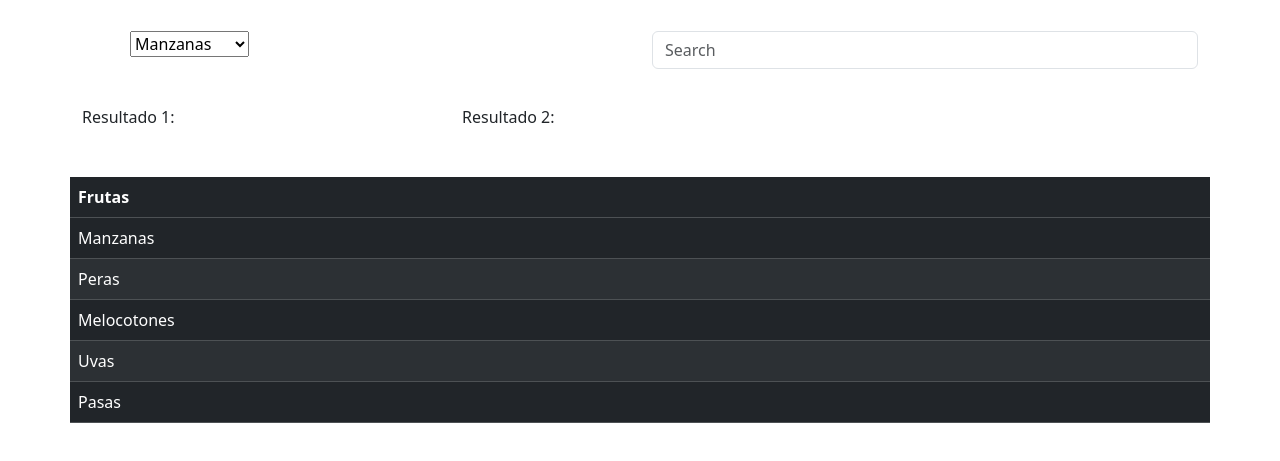
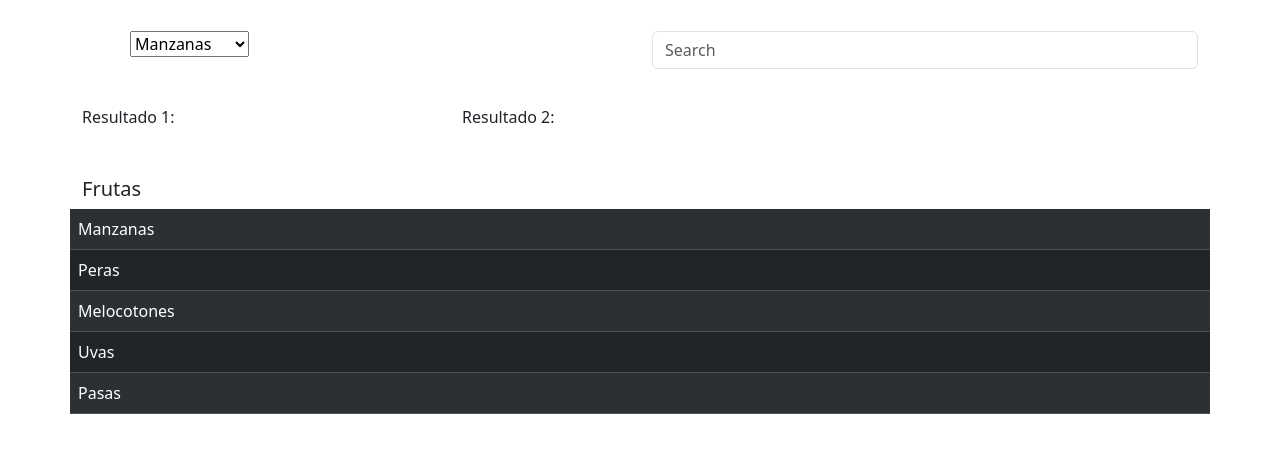
Before and after one commit to Murciadevs/Test_cargar_array_javascript, a plain HTML site: page index.html in a window 1280 px wide. Shown: the part 73-534 px from the top of the page. Drawn offline with nearby package versions, Linux system fonts and the light colour scheme.

```diff
--- a/index.html
+++ b/index.html
@@ -27,16 +27,8 @@
             <div class="col-2">Resultado 2:</div><div id="result2" class="col-2"></div>
         </div>
         <div class="row mt-5">
-            <table class="table table-dark table-striped" id="tabla" name="tabla">
-                <thead>
-                    <tr>
-                        <th>Frutas</th>
-                    </tr>
-                </thead>
-                <tbody>
-                    <tr></tr>
-                </tbody>
-            </table>
+            <h5>Frutas</h5>
+            <table class="table table-dark table-striped" id="tabla" name="tabla"></table>
     </div>
     <script>
         mi_array = ["Manzanas", "Peras", "Melocotones", "Uvas", "Pasas"];
```
